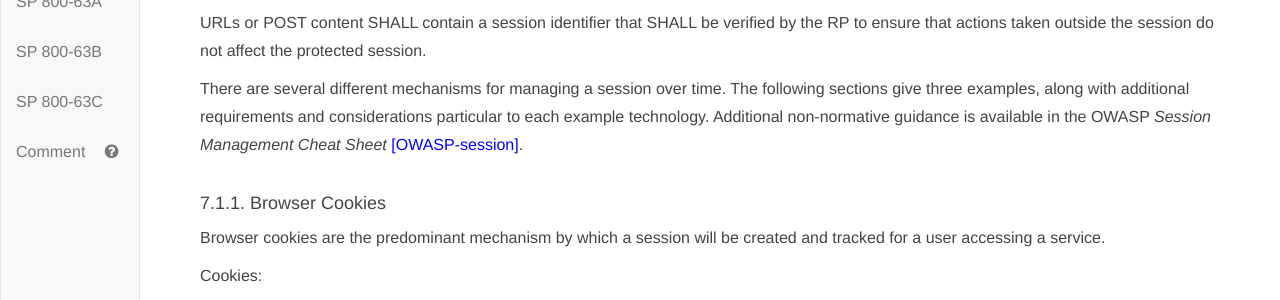
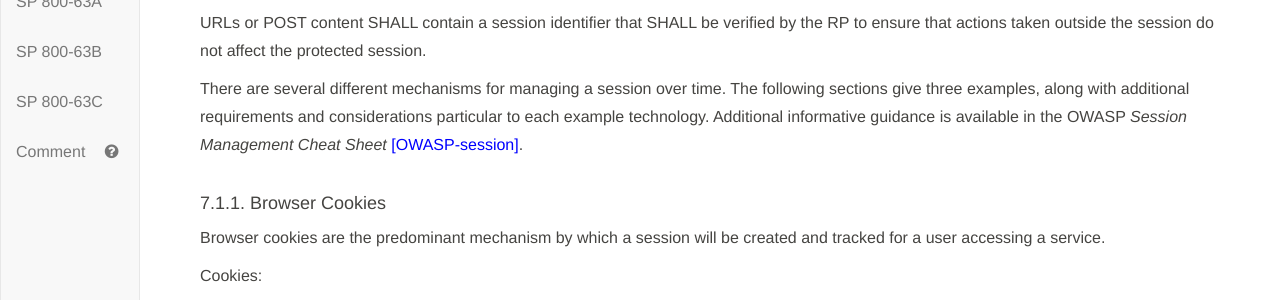
Before and after one commit to usnistgov/800-63-3, a Jekyll site: the page built from sp800-63b/sec7_session.md, in a window 1280 px wide and 900 px high, scrolled down 802 px. Shown: the part 180-480 px from the top of the window. Built offline with Jekyll 4.4.1, drawn with Linux system fonts in a browser that asks for light colours; our own code applies the rules of GitHub Pages for plain Markdown files.

Commit message:
Update sec7_session.md
non-normative->informative

```diff
--- a/sp800-63b/sec7_session.md
+++ b/sp800-63b/sec7_session.md
@@ -27,7 +27,7 @@ Secrets used for session binding:
 
 URLs or POST content SHALL contain a session identifier that SHALL be verified by the RP to ensure that actions taken outside the session do not affect the protected session.
 
-There are several different mechanisms for managing a session over time. The following sections give three examples, along with additional requirements and considerations particular to each example technology. Additional non-normative guidance is available in the OWASP *Session Management Cheat Sheet* [[OWASP-session]](#OWASP-session).
+There are several different mechanisms for managing a session over time. The following sections give three examples, along with additional requirements and considerations particular to each example technology. Additional informative guidance is available in the OWASP *Session Management Cheat Sheet* [[OWASP-session]](#OWASP-session).
 
 #### 7.1.1. Browser Cookies
 
```
